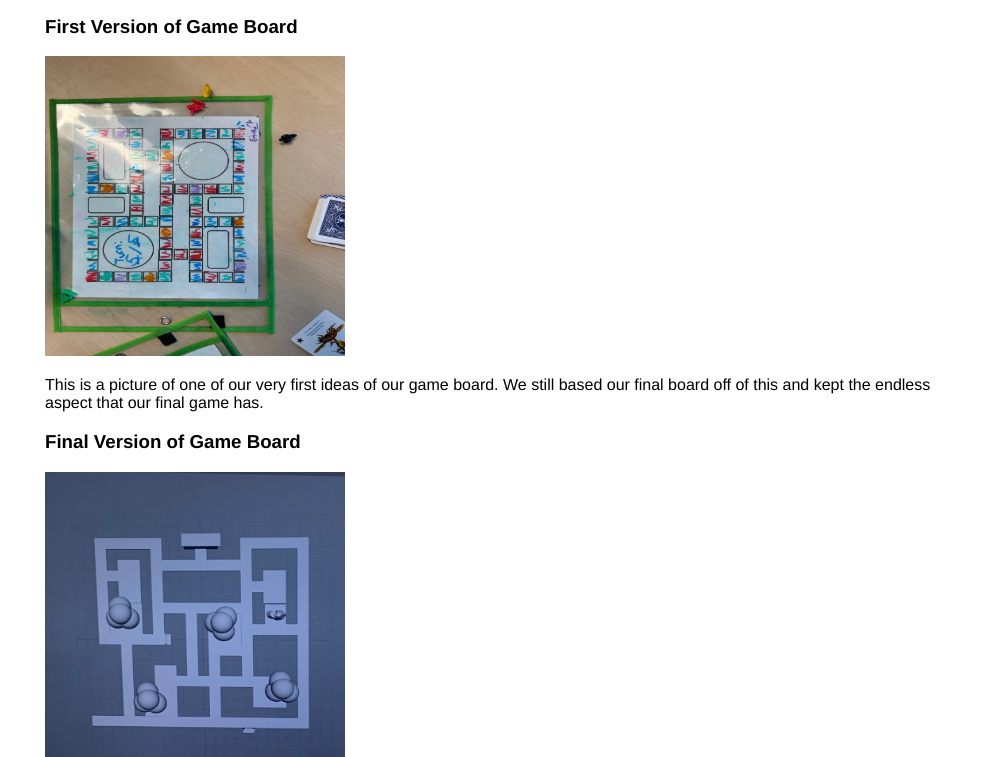
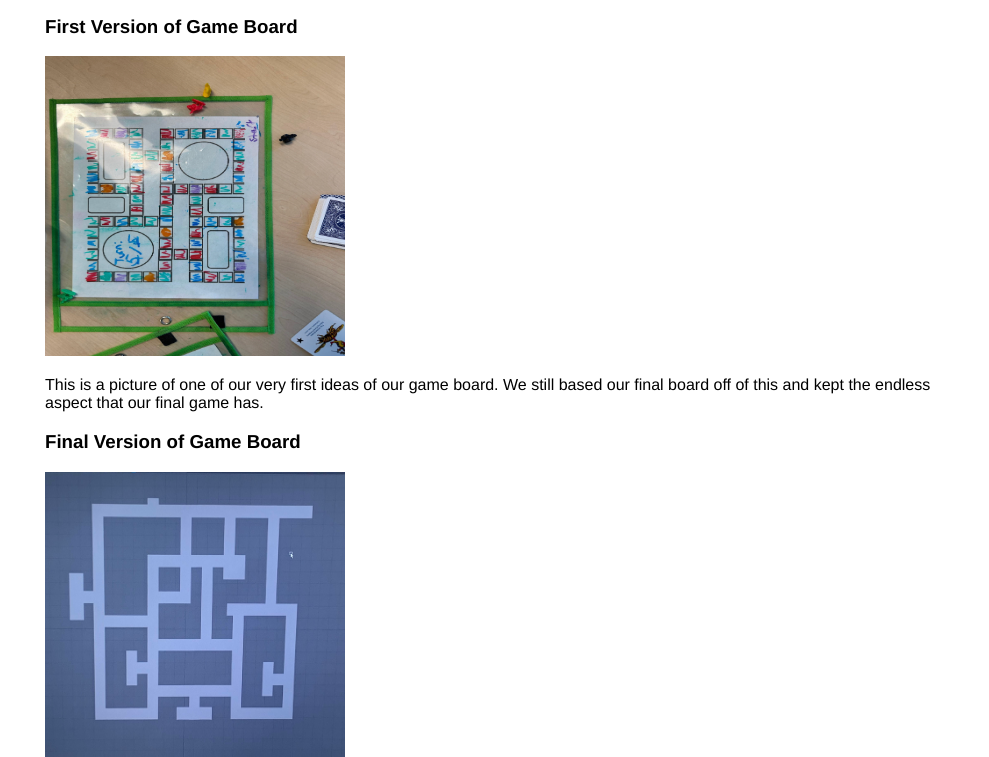
Before and after one commit to Saidahutch/game, a plain HTML site: page explorations.html in a window 1280 px wide. Shown: the part 195-952 px from the top of the page, without its empty margins (145-1134 px from the left). Drawn offline with Linux system fonts and the light colour scheme.

Commit message:
Update explorations.html

```diff
--- a/explorations.html
+++ b/explorations.html
@@ -28,7 +28,7 @@
   game has.
  </p>
  <h3>Final Version of Game Board</h3>
-   <img src="Newboard.jpg" alt="New Board" width="300" height="300">
+   <img src="Finalboard3.jpg" alt="New Board" width="300" height="300">
  <p>
 This is the picture of our final game board that was made on Maya which is a 3D designing program.
  </p>
```
